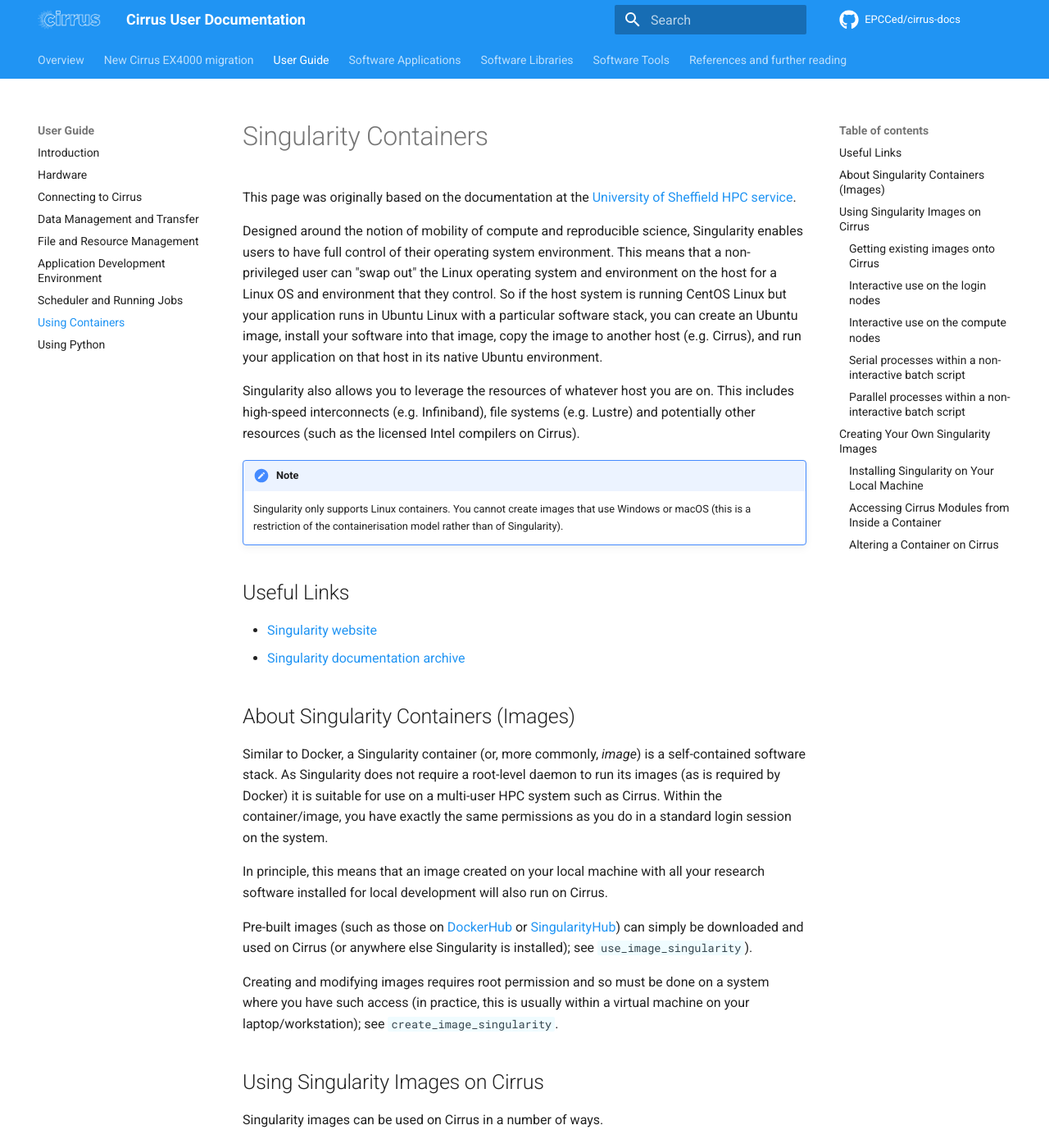
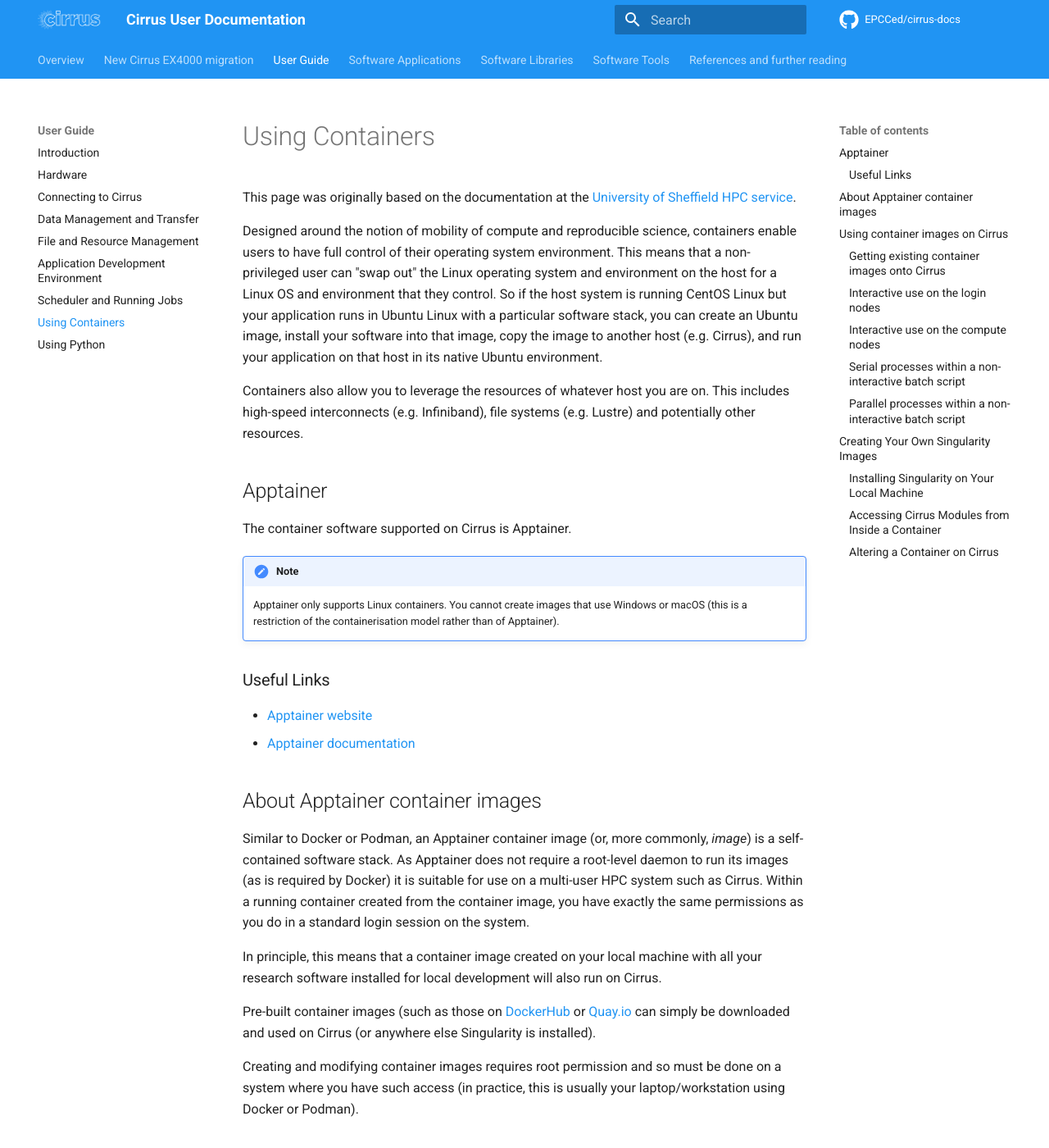
Before and after one commit to EPCCed/cirrus-docs, an MkDocs documentation site: the page built from docs/user-guide/containers.md, in a window 1280 px wide and 1400 px high. Shown: the whole window at 82% size. Built offline with MkDocs 1.6.1 and Material for MkDocs 9.7.7, drawn with Linux system fonts in a browser that asks for light colours; comment, search, counter and statistics services are not loaded; some of the changed text lies outside the part shown.

Commit message:
Starts work to update containers section

````diff
--- a/docs/user-guide/containers.md
+++ b/docs/user-guide/containers.md
@@ -1,11 +1,11 @@
-# Singularity Containers
+# Using Containers
 
 This page was originally based on the documentation at the [University
 of Sheffield HPC
 service](http://docs.hpc.shef.ac.uk/en/latest/sharc/software/apps/singularity.html).
 
 Designed around the notion of mobility of compute and reproducible
-science, Singularity enables users to have full control of their
+science, containers enable users to have full control of their
 operating system environment. This means that a non-privileged user can
 "swap out" the Linux operating system and environment on the host for a
 Linux OS and environment that they control. So if the host system is
@@ -14,51 +14,48 @@
 software into that image, copy the image to another host (e.g. Cirrus),
 and run your application on that host in its native Ubuntu environment.
 
-Singularity also allows you to leverage the resources of whatever host
+Containers also allow you to leverage the resources of whatever host
 you are on. This includes high-speed interconnects (e.g. Infiniband),
-file systems (e.g. Lustre) and potentially other resources (such as the
-licensed Intel compilers on Cirrus).
+file systems (e.g. Lustre) and potentially other resources.
 
+## Apptainer
 
+The container software supported on Cirrus is Apptainer.
 
 !!! Note
+	Apptainer only supports Linux containers. You cannot create images
+	that use Windows or macOS (this is a restriction of the containerisation
+	model rather than of Apptainer).
 
-	Singularity only supports Linux containers. You cannot create images
-	that use Windows or macOS (this is a restriction of the containerisation
-	model rather than of Singularity).
+### Useful Links
 
+- [Apptainer website](https://apptainer.org/)
+- [Apptainer documentation](https://apptainer.org/docs/user/latest/)
 
-## Useful Links
+## About Apptainer container images
 
-- [Singularity website](https://www.sylabs.io/)
-- [Singularity documentation archive](https://www.sylabs.io/docs/)
+Similar to Docker or Podman, an Apptainer container image (or, more commonly, *image*)
+is a self-contained software stack. As Apptainer does not require a
+root-level daemon to run its images (as is required by Docker) it is
+suitable for use on a multi-user HPC system such as Cirrus. Within a
+running container created from the container image, you have exactly
+the same permissions as you do in a standard login session on the system.
 
-## About Singularity Containers (Images)
-
-Similar to Docker, a Singularity container (or, more commonly, *image*)
-is a self-contained software stack. As Singularity does not require a
-root-level daemon to run its images (as is required by Docker) it is
-suitable for use on a multi-user HPC system such as Cirrus. Within the
-container/image, you have exactly the same permissions as you do in a
-standard login session on the system.
-
-In principle, this means that an image created on your local machine
+In principle, this means that a container image created on your local machine
 with all your research software installed for local development will
 also run on Cirrus.
 
-Pre-built images (such as those on [DockerHub](http://hub.docker.com) or
-[SingularityHub](https://singularity-hub.org/)) can simply be downloaded
-and used on Cirrus (or anywhere else Singularity is installed); see
-`use_image_singularity`).
+Pre-built container images (such as those on [DockerHub](http://hub.docker.com) or
+[Quay.io](hhttps://quay.io/) can simply be downloaded
+and used on Cirrus (or anywhere else Singularity is installed).
 
-Creating and modifying images requires root permission and so must be
+Creating and modifying container images requires root permission and so must be
 done on a system where you have such access (in practice, this is
-usually within a virtual machine on your laptop/workstation); see
-`create_image_singularity`.
+usually your laptop/workstation using Docker or Podman).
 
-## Using Singularity Images on Cirrus
+## Using container images on Cirrus
 
-Singularity images can be used on Cirrus in a number of ways.
+Container images can be used on Cirrus in a number of ways.
 
 1.  Interactively on the login nodes
 2.  Interactively on compute nodes
@@ -66,46 +63,73 @@
 4.  As parallel processes within a non-interactive batch script
 
 We provide information on each of these scenarios. First, we describe
-briefly how to get existing images onto Cirrus so that you can use them.
+briefly how to get existing container images onto Cirrus and converted
+to the Apptainer format so that you can use them.
 
-### Getting existing images onto Cirrus
+### Getting existing container images onto Cirrus
+
+Container images are most usually downloaded onto Cirrus from a
+container image repository (such as Dockerhub or Quay.io) so we
+discuss that mechanism in detail. If you already have your
+container images in Apptainer format as an *image file* then you
+can copy these to Cirrus in the same way as any other file.
 
 Singularity images are simply files, so if you already have an image
 file, you can use `scp` to copy the file to Cirrus as you would with any
 other file.
 
-If you wish to get a file from one of the container image repositories
-then Singularity allows you to do this from Cirrus itself.
+To fetch a container image from a container image repository and
+convert to an Apptainer container image file on the fly, you can
+use a command such as:
 
-For example, to retrieve an image from SingularityHub on Cirrus we can
-simply issue a Singularity command to pull the image.
+```
+apptainer build hello_world.sif docker://hub.docker.com/hello-world
+```
 
-    [user@cirrus-login1 ~]$ module load singularity
-    [user@cirrus-login1 ~]$ singularity pull hello-world.sif shub://vsoch/hello-world
-
-The image located at the `shub` URI is written to a Singularity Image
-File (SIF) called `hello-world.sif`.
+This will download the "hello-world" container image from DockerHub
+and save it as an Apptainer image file in the file `hello-world.sif`.
 
 ### Interactive use on the login nodes
 
-The container represented by the image file can be run on the login node
-like so.
+To run a container created from a container image file on the login node
+you would use (note mention of Docker as this was downloaded from Docker Hub,
+however we are running the container using Apptainer):
 
-    [user@cirrus-login1 ~]$ singularity run hello-world.sif
-    RaawwWWWWWRRRR!! Avocado!
-    [user@cirrus-login1 ~]$
+```bash
+[user@login01 ~]$ apptainer run hello-world.sif
+Hello from Docker!
+This message shows that your installation appears to be working correctly.
 
-We can also `shell` into the container.
+To generate this message, Docker took the following steps:
+ 1. The Docker client contacted the Docker daemon.
+ 2. The Docker daemon pulled the "hello-world" image from the Docker Hub.
+    (amd64)
+ 3. The Docker daemon created a new container from that image which runs the
+    executable that produces the output you are currently reading.
+ 4. The Docker daemon streamed that output to the Docker client, which sent it
+    to your terminal.
 
-    [user@cirrus-login1 ~]$ singularity shell hello-world.sif
-    Singularity> ls /
-    bin  boot  dev  environment  etc  home  lib  lib64  lustre  media  mnt  opt  proc  rawr.sh  root  run  sbin  singularity  srv  sys  tmp  usr  var
-    Singularity> exit
-    exit
-    [user@cirrus-login1 ~]$
+To try something more ambitious, you can run an Ubuntu container with:
+ $ docker run -it ubuntu bash
 
-For more information see the [Singularity
-documentation](https://www.sylabs.io/guides/3.7/user-guide).
+Share images, automate workflows, and more with a free Docker ID:
+ https://hub.docker.com/
+
+For more examples and ideas, visit:
+ https://docs.docker.com/get-started/
+```
+
+We can also run a container created from the container image file
+and get an interactive shell prompt in the running container:
+
+```bash
+[user@login01 ~]$ apptainer shell hello-world.sif
+Apptainer> ls /
+bin  boot  dev  environment  etc  home  lib  lib64  lustre  media  mnt  opt  proc  rawr.sh  root  run  sbin  singularity  srv  sys  tmp  usr  var
+Apptainer> exit
+exit
+[user@login01 ~]$
+```
 
 ### Interactive use on the compute nodes
 
````
